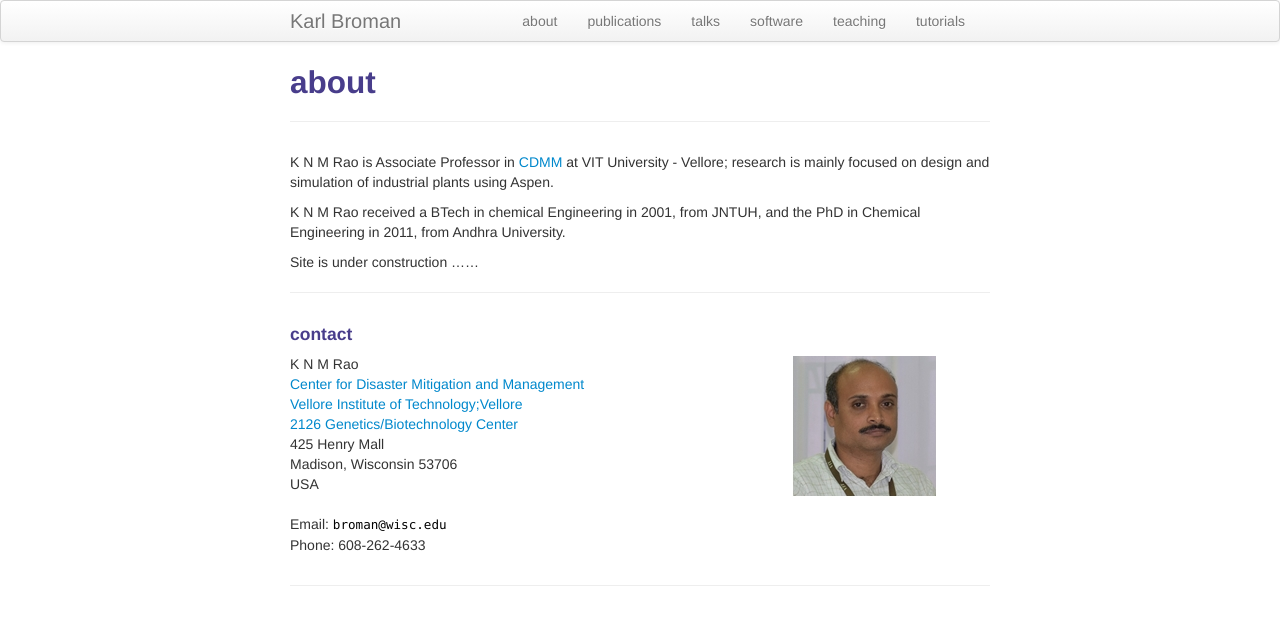
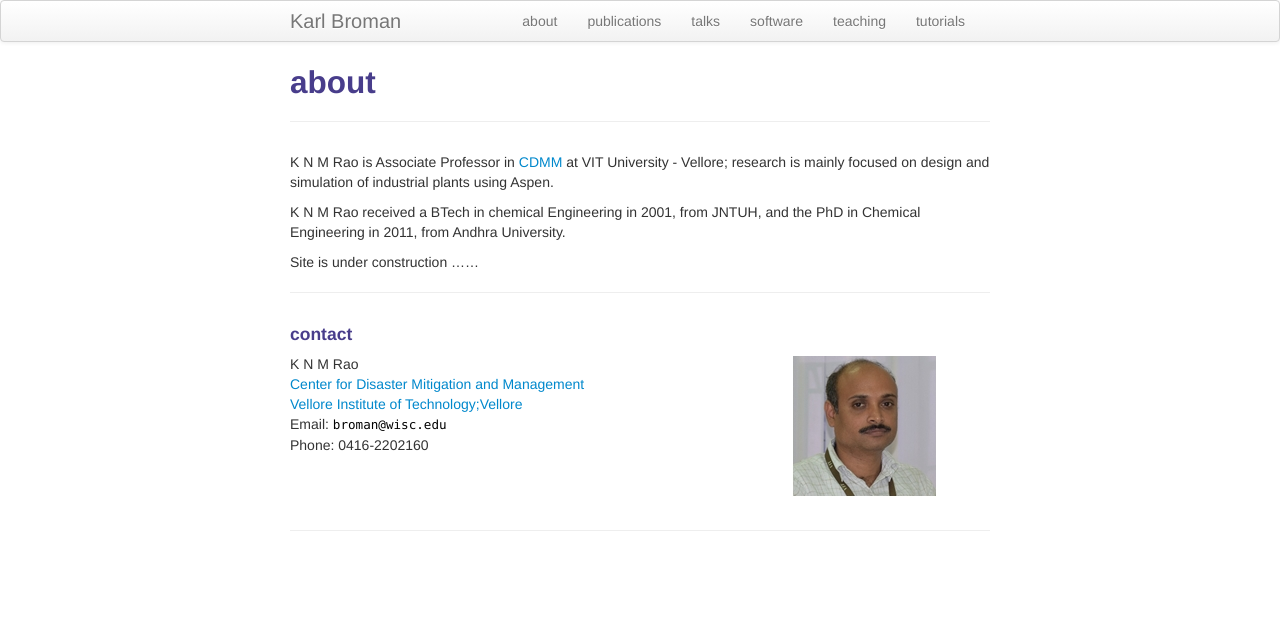
Before and after one commit to drknmr/drknmr.github.io, a Jekyll site: the page built from pages/about.md, in a window 1280 px wide. Shown: the top 625 px of the page. Built offline with Jekyll 4.4.1, drawn with Linux system fonts in a browser that asks for light colours.

Commit message:
Update pages/about.md

```diff
--- a/pages/about.md
+++ b/pages/about.md
@@ -20,16 +20,12 @@ Site is under construction ......
             K N M Rao<br/>
             <a href="http://info.vit.ac.in/cdmm/index.html"> Center for Disaster Mitigation and Management </a><br/>
             <a href="http://www.vit.ac.in/">Vellore Institute of Technology;Vellore</a><br/>
-            <a href="https://map.wisc.edu/s/2tie3nen">2126 Genetics/Biotechnology Center</a><br/>
-            425 Henry Mall<br/>
-            Madison, Wisconsin 53706<br/>
-            USA<br/><br/>
 
             <div id="hide_email">
             Email: <code>bro</code><b>I</b><code>man</code><b>don't</b><code>@</code><b>want</b><code></code><b>spam!
             </b><code></code><b>So</b><code></code><b>please</b><code>wi</code><b>leave
             </b><code>sc</code><b>me</b><code>.</code><b>alone</b><code>e</code><b>!</b><code>du</code><br/>
-            Phone: 608-262-4633
+            Phone: 0416-2202160
             </div>
         </div>
 
```
